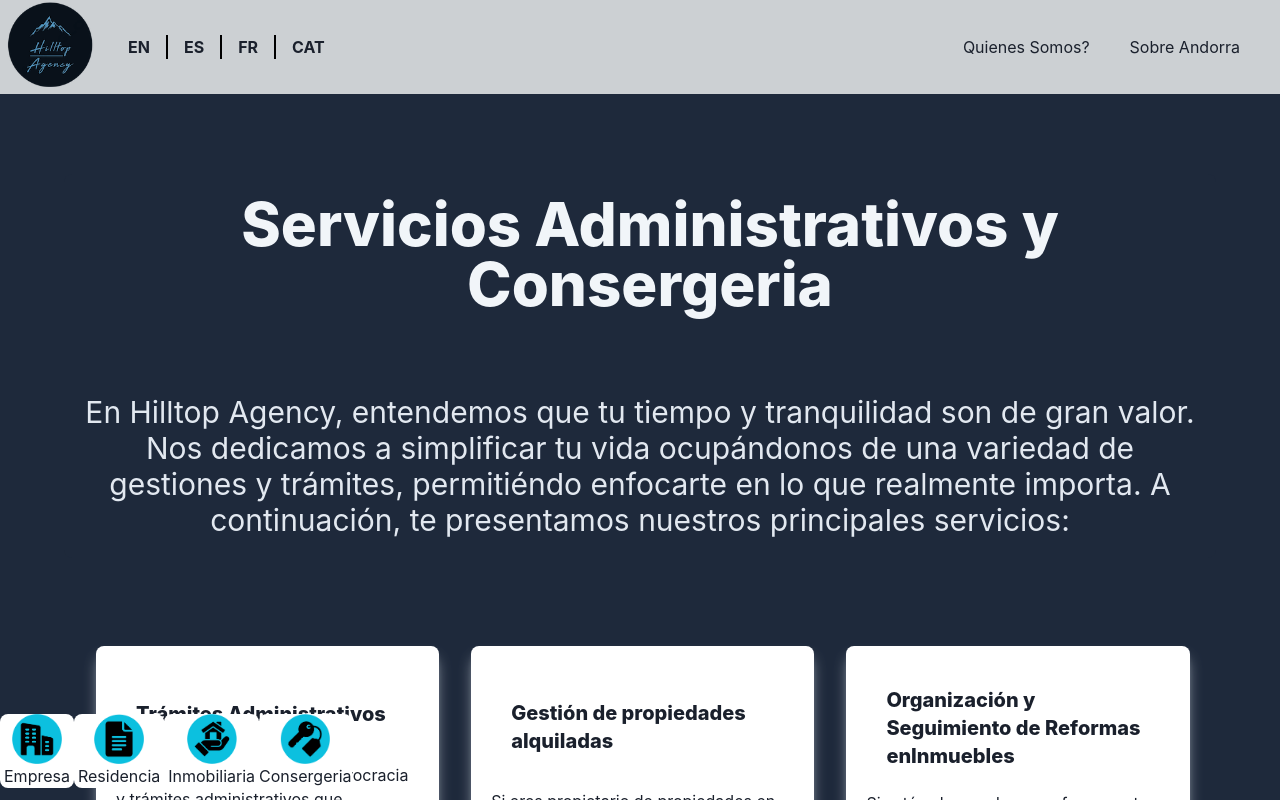
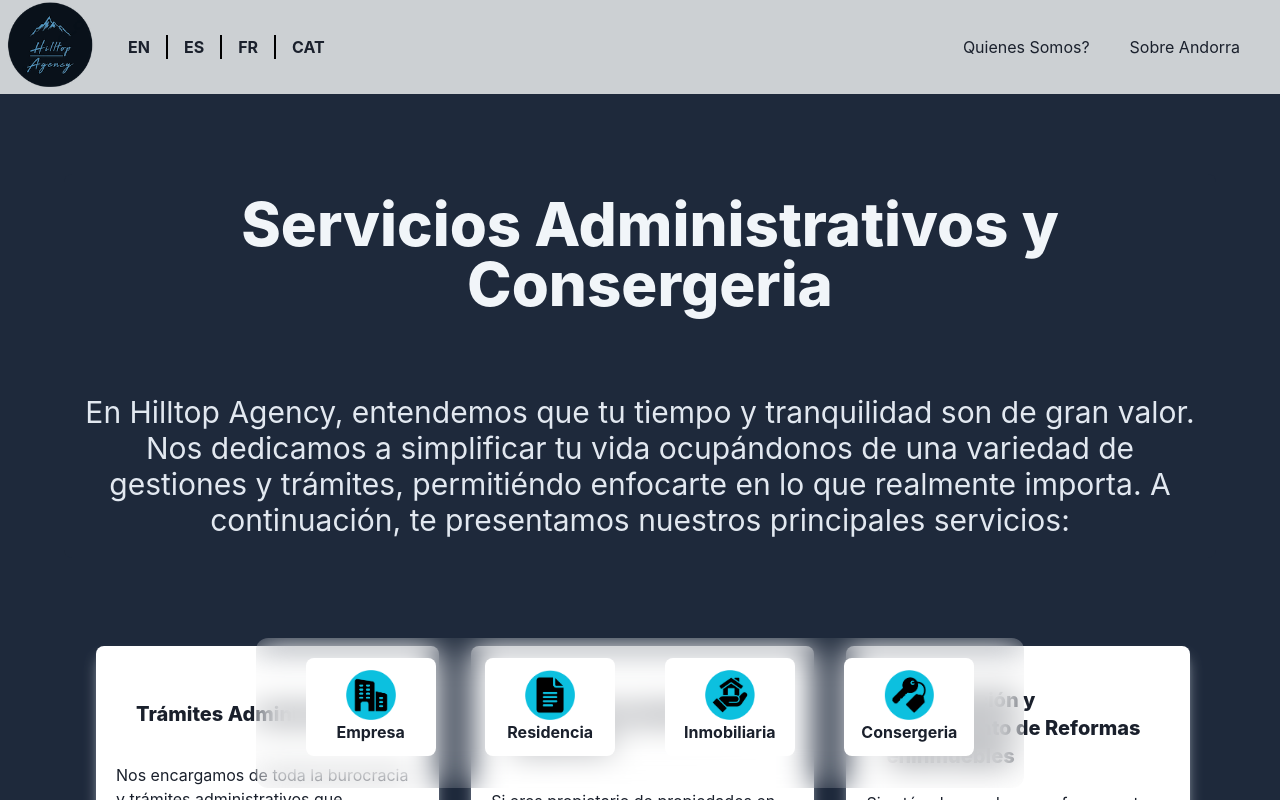
Before and after one commit to Jsendz/lauweb-dev, a React (Vite) app: page /Conserjeria in a window 1280 px wide. Shown: the top 800 px of the page. Built offline with nearby package versions, Linux system fonts and the light colour scheme.

Commit message:
lauweb-dev

```diff
--- a/src/Components/About.jsx
+++ b/src/Components/About.jsx
@@ -3,7 +3,7 @@ import {Aboutpic} from '../assets/index'
 
 const About = () => {
   return (
-    <div className="lg:h-screen flex flex-col lg:flex-row max-w-7xl mx-auto justify-around items-center">
+    <div className="h-full 2xl:h-screen flex flex-col lg:flex-row max-w-7xl mx-auto justify-around items-center my-10">
         <div className=" text-left pl-5 lg:pl-0">
            <h2 className="text-5xl font-extrabold mb-20 mt-20 lg:mt-0">Sobre <span className='text-cyan-500'> Hilltop Agency </span></h2>
            <p className="text-xl w-[90%] lg:w-3/4 mb-3">
--- a/src/Components/Empresa.jsx
+++ b/src/Components/Empresa.jsx
@@ -6,7 +6,7 @@ const Empresa = () => {
   const [t] = useTranslation("global");
 
   return (
-    <div className='h-full lg:h-screen w-full flex flex-col justify-around items-center'>
+    <div className='h-full 2xl:h-screen w-full flex flex-col justify-around items-center'>
         <div className='max-w-7xl mx-auto flex flex-col' >
           <div className='my-20 '>
             <h3 className='text-6xl font-extrabold my-10'>{t("empresa.titulo")}</h3>
--- a/src/Components/Options2.jsx
+++ b/src/Components/Options2.jsx
@@ -8,36 +8,39 @@ const Options2 = () => {
     const [t] = useTranslation("global");
 
   return (
-    <div>
-        <div className='w-full '>
-            <div className='flex flex-row fixed bottom-3 max-w-xs mx-auto'>
+      <div>
+        <div className='w-full fixed bottom-3  '>
+            <div className='backdrop-blur-lg rounded-xl w-[90%] max-w-3xl mx-auto'>
+                <div className='flex flex-row flex-wrap justify-evenly py-5'>
                 <Link>
-                      <div className='mr-2 bg-white rounded-lg w-full flex flex-col justify-around items-center'>
+                      <div className=' bg-white rounded-lg flex flex-col justify-around items-center w-[130px] py-3 font-bold mb-3'>
                           <img src={empresa} alt="company"  className='w-[50px]'/>
                           <h2>{t("inicio.empresa")}</h2>
                       </div>
                 </Link>
                 <Link>
-                      <div className='mr-2 bg-white rounded-lg w-full flex flex-col justify-around items-center'>
+                      <div className=' bg-white rounded-lg flex flex-col justify-around items-center w-[130px] py-3 font-bold mb-3'>
                           <img src={residencia} alt="Residence" className='w-[50px]' />
                           <h2>{t("inicio.residencia")}</h2>
                       </div>
                 </Link>
                 <Link>
-                      <div className='mr-2 bg-white rounded-lg w-full flex flex-col justify-around items-center'>
+                      <div className=' bg-white rounded-lg flex flex-col justify-around items-center w-[130px] py-3 font-bold'>
                           <img src={immobiliaria} alt="Real Estate"  className='w-[50px]'/>
                           <h2>{t("inicio.immo")}</h2>
                       </div>
                 </Link>
                 <Link>
-                      <div className=' bg-white rounded-lg w-full flex flex-col justify-around items-center'>
+                      <div className=' bg-white rounded-lg flex flex-col justify-around items-center w-[130px] py-3 font-bold'>
                           <img src={consergeria} alt="Concierge"  className='w-[50px]'/>
                           <h2>{t("inicio.conser")}</h2>
                       </div>
                 </Link>
+                </div>
             </div>
         </div>
-    </div>
+        </div>
+
   )
 }
 
```
